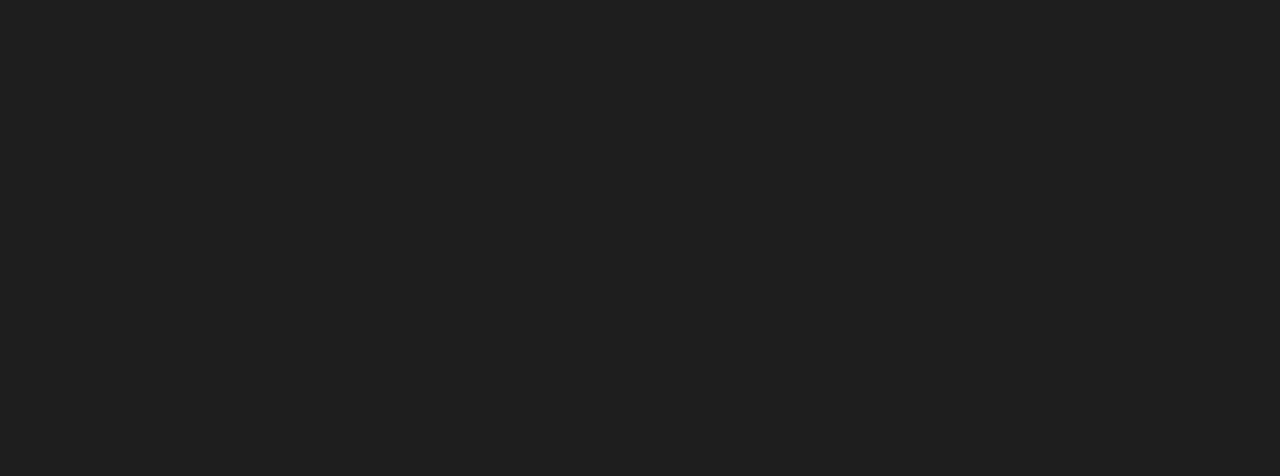
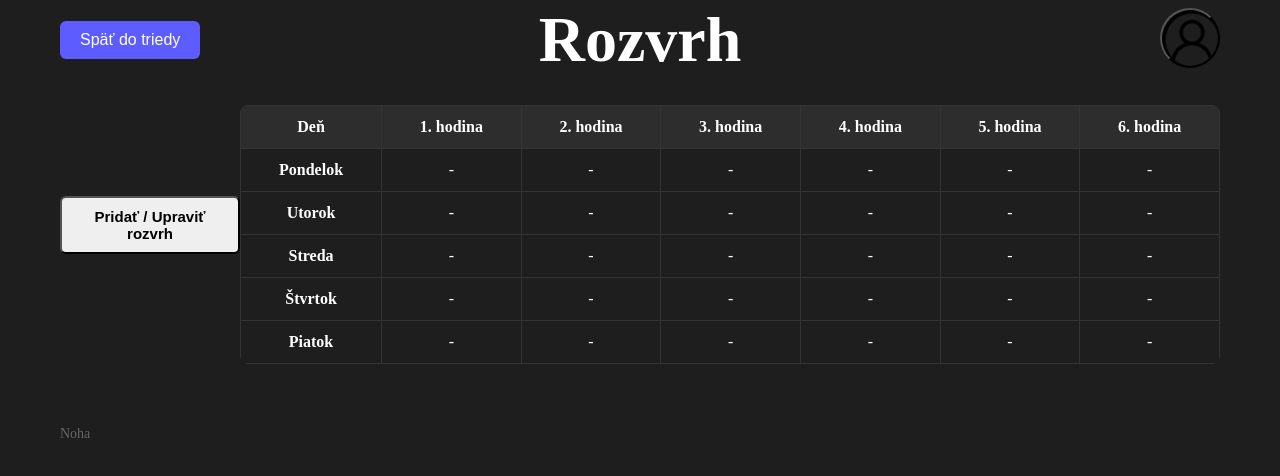
Before and after one commit to macoo88/notesh, a Vue app in the folder frontend/: page /class/1/schedule in a window 1280 px wide. Before the commit this address had no page. Shown: the top 476 px of the page. Built offline with nearby package versions, Linux system fonts and the light colour scheme; sample sign-in values are in the browser's storage.

Commit message:
rozvrh test

```diff
--- /dev/null
+++ b/frontend/src/assets/schedule.css
@@ -0,0 +1,54 @@
+.schedulePage{
+    color: white;
+}
+
+/* Centrávanie tabuliek a ich scrollovanie na mobiloch */
+.schedule-table-wrapper, .table-scroll-container {
+  width: 100%;
+  overflow-x: auto;
+  margin-top: 20px;
+}
+
+/* Hlavná tabuľka */
+.schedule-table, .schedule-form-table {
+  width: 100%;
+  border-collapse: collapse;
+  background-color: #1e1e1e;
+  color: #fff;
+  border-radius: 8px;
+  overflow: hidden;
+}
+
+.schedule-table th, .schedule-table td,
+.schedule-form-table th, .schedule-form-table td {
+  border: 1px solid #333;
+  padding: 12px;
+  text-align: center;
+}
+
+.schedule-table th, .schedule-form-table th {
+  background-color: #2d2d2d;
+  font-weight: bold;
+}
+
+/* Políčka pre zápis predmetu v modálnom okne */
+.schedule-input {
+  width: 90px;
+  padding: 6px;
+  background-color: #2b2b2b;
+  border: 1px solid #444;
+  color: white;
+  border-radius: 4px;
+  text-align: center;
+}
+
+.schedule-input:focus {
+  border-color: #5c6bc0;
+  outline: none;
+}
+
+/* Zväčšenie modálneho okna, aby sa tam tabuľka zmestila */
+.schedule-modal {
+  max-width: 850px !important;
+  width: 90%;
+}
--- a/frontend/src/router/index.js
+++ b/frontend/src/router/index.js
@@ -36,6 +36,12 @@
       name: 'class',
       component: () => import('../views/ClassView.vue'),
     },
+    {
+      path: '/class/:id/schedule',
+      name: 'schedule',
+      component: () => import('../views/Schedule.vue'), // Uisti sa, že sa tvoj súbor volá presne takto
+      meta: { requiresAuth: true } // Ochrana, aby tam nemohol ísť neprihlásený človek
+    }
   ],
 })
 
--- a/frontend/src/views/ClassView.vue
+++ b/frontend/src/views/ClassView.vue
@@ -164,7 +164,14 @@
     <div class="header-container">
         <button class="btn btn-back" @click="router.push('/my-classes')">Späť na prehľad</button>
             <h1>Trieda: {{ className }}</h1>    </div>
-              <div>
+
+            <div>
+              <button class="btn btn-schedule" @click="router.push(`/class/${classId}/schedule`)">
+                Rozvrh
+              </button>
+            </div>
+
+            <div>
             <button class="profileImg" @click="toggleProfileMenu">
             <img src="@/assets/user.png" alt="Profile Image" />
             </button>
@@ -203,7 +210,6 @@
     </aside>
 
     <main class="main-content">
-
       <div v-if="selectedSubject" class="notes-section">
         <h3 class="section-title">Poznámky pre: {{ selectedSubject }}</h3>
         <div v-if="notes.length === 0" class="empty-text">V tomto predmete nie sú žiadne poznámky.</div>
--- /dev/null
+++ b/frontend/src/views/Schedule.vue
@@ -0,0 +1,150 @@
+<script setup>
+import { ref } from 'vue'
+import { useRouter, useRoute } from 'vue-router' // PRIDANÉ: useRoute
+
+const router = useRouter()
+const route = useRoute() // PRIDANÉ: aktivácia route (bez tohto riadku to padalo)
+
+const classId = route.params.id
+
+const showProfileMenu = ref(false)
+const toggleProfileMenu = () => {
+  showProfileMenu.value = !showProfileMenu.value
+}
+const logout = () => {
+  localStorage.removeItem('token')
+  localStorage.removeItem('user_id')
+  router.push('/')
+}
+
+const isModalOpen = ref(false)
+
+const days = ['Pondelok', 'Utorok', 'Streda', 'Štvrtok', 'Piatok']
+const hours = [1, 2, 3, 4, 5, 6]
+
+const scheduleData = ref({
+  Pondelok: { 1: '', 2: '', 3: '', 4: '', 5: '', 6: '' },
+  Utorok:   { 1: '', 2: '', 3: '', 4: '', 5: '', 6: '' },
+  Streda:   { 1: '', 2: '', 3: '', 4: '', 5: '', 6: '' },
+  Štvrtok:  { 1: '', 2: '', 3: '', 4: '', 5: '', 6: '' },
+  Piatok:   { 1: '', 2: '', 3: '', 4: '', 5: '', 6: '' }
+})
+
+const tempScheduleData = ref({})
+
+const openAddScheduleModal = () => {
+  // Hlboká kópia dát do pomocného stavu pre formulár
+  tempScheduleData.value = JSON.parse(JSON.stringify(scheduleData.value))
+  isModalOpen.value = true
+}
+
+// PRIDANÁ FUNKCIA: Bez nej formulár v template spôsoboval crash celej stránky
+const handleScheduleSubmit = () => {
+  // Skopírujeme dáta z formulára do hlavného zobrazenia
+  scheduleData.value = JSON.parse(JSON.stringify(tempScheduleData.value))
+
+  // Zatiaľ ukladáme lokálne v prehliadači, neskôr sem napojíme axios
+  console.log("Ukladám rozvrh pre triedu " + classId, scheduleData.value)
+
+  isModalOpen.value = false
+  alert("Rozvrh bol dočasne uložený!")
+}
+</script>
+
+<template>
+  <div class="schedulePage">
+    <header class="main-header">
+      <div class="container">
+        <button class="homeBtn" @click="router.push(`/class/${classId}`)">Späť do triedy</button>
+        <h1>Rozvrh</h1>
+        <div>
+          <button class="profileImg" @click="toggleProfileMenu">
+            <img src="@/assets/user.png" alt="Profile Image" />
+          </button>
+
+          <div v-if="showProfileMenu" class="profile-menu">
+            <p>User Profile</p>
+            <button @click="logout" class="btn btn-logout">Logout</button>
+          </div>
+        </div>
+      </div>
+    </header>
+
+    <main class="schedule-main">
+      <div class="container">
+
+        <div class="schedule-actions">
+          <button class="btn btn-add-schedule" @click="openAddScheduleModal">
+            Pridať / Upraviť rozvrh
+          </button>
+        </div>
+
+        <div class="schedule-table-wrapper">
+          <table class="schedule-table">
+            <thead>
+              <tr>
+                <th>Deň</th>
+                <th v-for="hour in hours" :key="hour">{{ hour }}. hodina</th>
+              </tr>
+            </thead>
+            <tbody>
+              <tr v-for="day in days" :key="day">
+                <td class="day-cell"><strong>{{ day }}</strong></td>
+                <td v-for="hour in hours" :key="hour" class="subject-cell">
+                  {{ scheduleData[day][hour] || '-' }}
+                </td>
+              </tr>
+            </tbody>
+          </table>
+        </div>
+
+      </div>
+    </main>
+
+    <footer class="main-footer">
+      <div class="container footer-center">
+        Noha
+      </div>
+    </footer>
+
+    <div v-if="isModalOpen" class="modal-overlay" @click.self="isModalOpen = false">
+      <div class="modal-content schedule-modal">
+        <h2>Upraviť rozvrh hodín</h2>
+
+        <form @submit.prevent="handleScheduleSubmit">
+          <div class="table-scroll-container">
+            <table class="schedule-form-table">
+              <thead>
+                <tr>
+                  <th>Deň</th>
+                  <th v-for="hour in hours" :key="hour">{{ hour }}. hod</th>
+                </tr>
+              </thead>
+              <tbody>
+                <tr v-for="day in days" :key="day">
+                  <td class="day-label"><strong>{{ day }}</strong></td>
+                  <td v-for="hour in hours" :key="hour">
+                    <input
+                      type="text"
+                      v-model="tempScheduleData[day][hour]"
+                      placeholder="Predmet"
+                      class="schedule-input"
+                    />
+                  </td>
+                </tr>
+              </tbody>
+            </table>
+          </div>
+
+          <div class="modal-actions">
+            <button type="button" class="btn btn-cancel" @click="isModalOpen = false">Zrušiť</button>
+            <button type="submit" class="btn btn-submit">Uložiť rozvrh</button>
+          </div>
+        </form>
+      </div>
+    </div>
+
+  </div>
+</template>
+
+<style  src="@/assets/schedule.css"></style>
```
Also changed, not shown: 1 other file (tests, documents, lock files or other folders).
